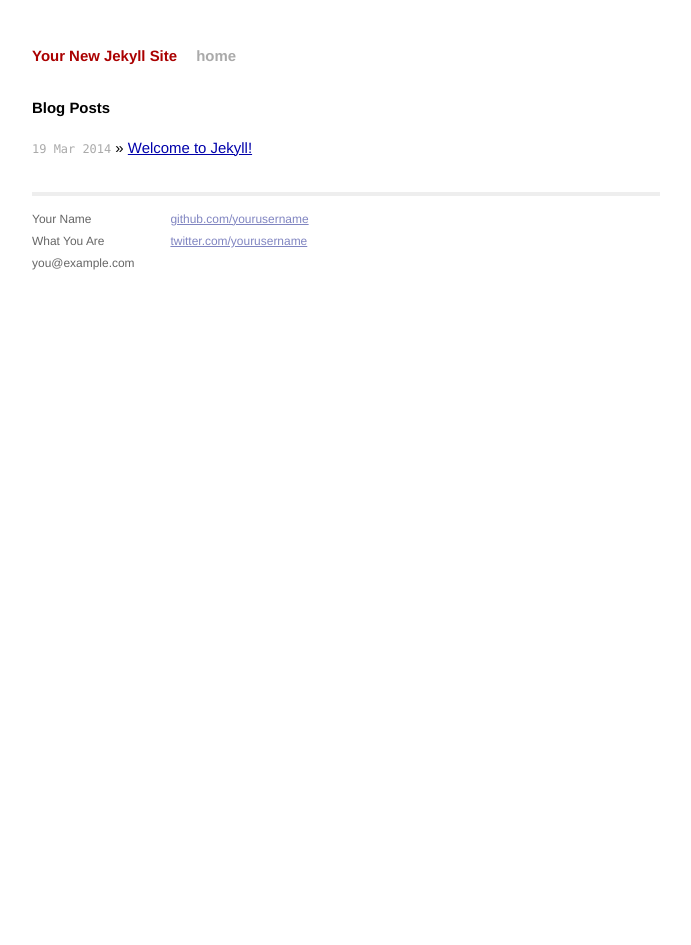
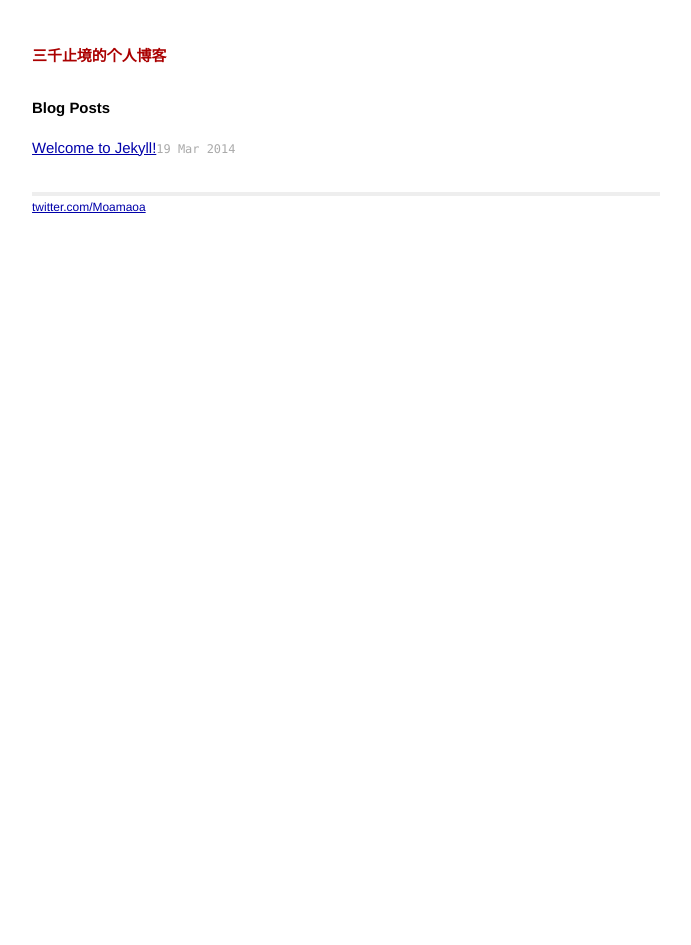
Before and after one commit to RyunPu/ryunpu.github.io, a Jekyll site: the page built from index.html, in a window 1280 px wide. Shown: the whole page, without its empty margins (294-985 px from the left). Built offline with Jekyll 4.4.1, drawn with Linux system fonts in a browser that asks for light colours; Markdown is read by kramdown in place of the engine named in the settings.

Commit message:
template v1

```diff
--- a/_config.yml
+++ b/_config.yml
@@ -1,3 +1,3 @@
-name: Your New Jekyll Site
+name: 三千止境的个人博客
 markdown: redcarpet
 pygments: true
--- a/_layouts/default.html
+++ b/_layouts/default.html
@@ -2,43 +2,24 @@
 <html>
     <head>
         <meta charset="utf-8">
+        <meta name="viewport" content="width=device-width">
         <meta http-equiv="X-UA-Compatible" content="IE=edge,chrome=1">
         <title>{{ page.title }}</title>
-        <meta name="viewport" content="width=device-width">
+        <link rel="stylesheet" href="/css/main.css">
+        <link rel="stylesheet" href="/css/syntax.css">
+    </head>
 
-        <!-- syntax highlighting CSS -->
-        <link rel="stylesheet" href="/css/syntax.css">
-
-        <!-- Custom CSS -->
-        <link rel="stylesheet" href="/css/main.css">
-
-    </head>
     <body>
-
         <div class="site">
             <div class="header">
                 <h1 class="title"><a href="/">{{ site.name }}</a></h1>
-            <a class="extra" href="/">home</a>
             </div>
 
             {{ content }}
 
             <div class="footer">
-            <div class="contact">
-              <p>
-                Your Name<br />
-                What You Are<br />
-                you@example.com
-              </p>
-            </div>
-            <div class="contact">
-              <p>
-                <a href="https://github.com/yourusername">github.com/yourusername</a><br />
-                <a href="https://twitter.com/yourusername">twitter.com/yourusername</a><br />
-              </p>
+                <a href="https://twitter.com/Moamaoa">twitter.com/Moamaoa</a>
             </div>
         </div>
-        </div>
-
     </body>
 </html>
--- a/_layouts/post.html
+++ b/_layouts/post.html
@@ -1,9 +1,7 @@
 ---
 layout: default
 ---
+
 <h2>{{ page.title }}</h2>
 <p class="meta">{{ page.date | date_to_string }}</p>
-
-<div class="post">
-{{ content }}
-</div>
+<div class="post">{{ content }}</div>
--- a/css/main.css
+++ b/css/main.css
@@ -13,7 +13,7 @@
 html, body { height: 100%; }
 
 body {
-  background-color: #FFF;
+  background-color: #fff;
   font: 13.34px Helvetica, Arial, sans-serif;
   font-size: small;
   text-align: center;
--- a/index.html
+++ b/index.html
@@ -1,13 +1,13 @@
 ---
 layout: default
-title: Your New Jekyll Site
+title: 三千止境 | 记录、分享和创造
 ---
 
 <div id="home">
-  <h1>Blog Posts</h1>
-  <ul class="posts">
-    {% for post in site.posts %}
-      <li><span>{{ post.date | date_to_string }}</span> &raquo; <a href="{{ post.url }}">{{ post.title }}</a></li>
-    {% endfor %}
-  </ul>
+    <h1>Blog Posts</h1>
+    <ul class="posts">
+        {% for post in site.posts %}
+            <li><a href="{{ post.url }}">{{ post.title }}</a><span>{{ post.date | date_to_string }}</span></li>
+        {% endfor %}
+    </ul>
 </div>
```
Also changed, not shown: 1 other file. Lines whose indentation alone changed are shown as unchanged.
